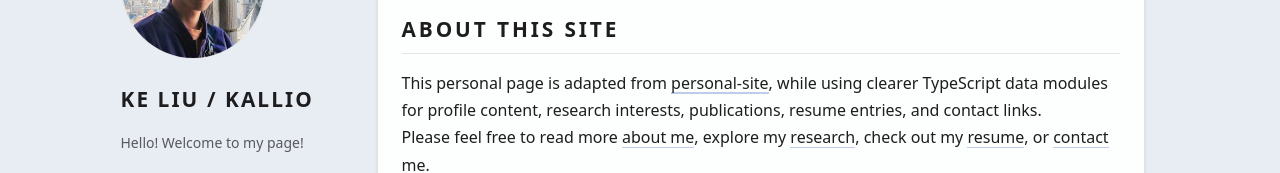
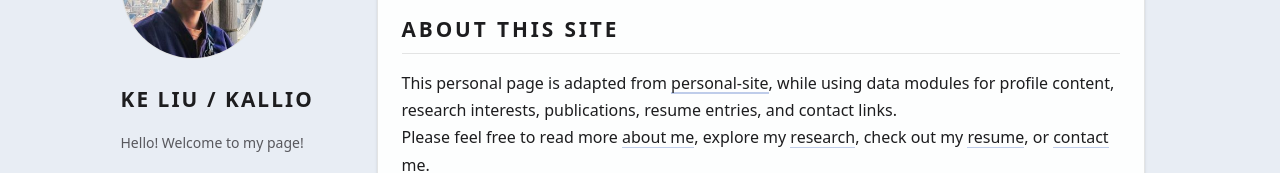
Before and after one commit to KKKallio/KKKallio.github.io, a Next.js app: page / in a window 1280 px wide. Shown: the part 232-405 px from the top of the page. Built offline with nearby package versions, Linux system fonts and the light colour scheme; no server answers.

Commit message:
Update page.tsx

```diff
--- a/src/app/page.tsx
+++ b/src/app/page.tsx
@@ -23,7 +23,7 @@ export default function Home() {
         <p>
           This personal page is adapted from{' '}
           <a href="https://github.com/mldangelo/personal-site">personal-site</a>
-          , while using clearer TypeScript data modules for profile content, research interests,
+          , while using data modules for profile content, research interests,
           publications, resume entries, and contact links.
         </p>
         <p>
```
